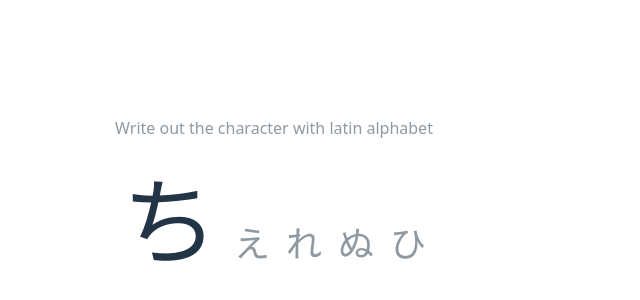
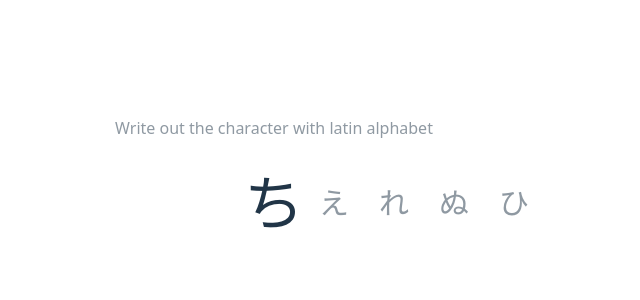
Before and after one commit to Ziigur/japanese-read-test, a React (Vite) app: page / in a window 1280 px wide. Shown: the part 176-476 px from the top of the page, without its empty margins (366-1006 px from the left). Built offline with nearby package versions, Linux system fonts and the light colour scheme.

Commit message:
Add animated transition between questions
resolves #1

```diff
--- a/package.json
+++ b/package.json
@@ -11,6 +11,7 @@
   },
   "dependencies": {
     "@tailwindcss/vite": "^4.1.17",
+    "classnames": "^2.5.1",
     "react": "^19.1.1",
     "react-dom": "^19.1.1",
     "tailwindcss": "^4.1.17"
--- a/src/App.tsx
+++ b/src/App.tsx
@@ -1,3 +1,4 @@
+import classNames from "classnames";
 import { useEffect, useRef, useState } from "react";
 
 type Question = { char: string; romaji: string };
@@ -91,19 +92,21 @@ function App() {
   const inputRef = useRef<HTMLInputElement | null>(null);
   const [text, setText] = useState("");
   const [questionQueue, setQuestionQueue] = useState(getInitialQuestionQueue());
+  const [currentIndex, setCurrentIndex] = useState(0);
 
   useEffect(() => {
     inputRef.current?.focus();
   }, [inputRef]);
 
   useEffect(() => {
-    if (text === questionQueue[0].romaji) {
+    if (text === questionQueue[currentIndex].romaji) {
       // Correct answer, move to next question
       let nextIndex = Math.floor(Math.random() * quiz.length);
-      while (questionQueue.includes(quiz[nextIndex])) {
+      while (questionQueue.slice(currentIndex).includes(quiz[nextIndex])) {
         nextIndex = Math.floor(Math.random() * quiz.length);
       }
-      setQuestionQueue((prev) => [...prev.slice(1), quiz[nextIndex]]);
+      setQuestionQueue((prev) => [...prev, quiz[nextIndex]]);
+      setCurrentIndex((prev) => prev + 1);
       setText("");
     }
   }, [text, questionQueue]);
@@ -111,14 +114,26 @@ function App() {
   return (
     <div className="min-h-svh text-center flex flex-col items-center justify-center gap-8 p-4">
       <p className="opacity-50">Write out the character with latin alphabet</p>
-      <div>
-        <span className="text-8xl">{questionQueue[0].char}</span>
+      <div className="h-24 overflow-hidden w-full">
         {questionQueue.length > 1 &&
-          questionQueue
-            .slice(1)
-            .map((question) => (
-              <span className="text-4xl opacity-50 ml-4">{question.char}</span>
-            ))}
+          questionQueue.map((question, index) => (
+            <span
+              className={classNames(
+                "absolute transition-all duration-500 origin-center text-6xl",
+                {
+                  "opacity-0 text-green-500": index < currentIndex,
+                  "opacity-50": index > currentIndex,
+                }
+              )}
+              style={{
+                transform: `translateX(${
+                  -50 + (index - currentIndex) * 100
+                }%) scale(${index > currentIndex ? 0.5 : 1})`,
+              }}
+            >
+              {question.char}
+            </span>
+          ))}
       </div>
       <div className="card">
         <input
```
Also changed, not shown: 1 other file (tests, documents, lock files or other folders).
